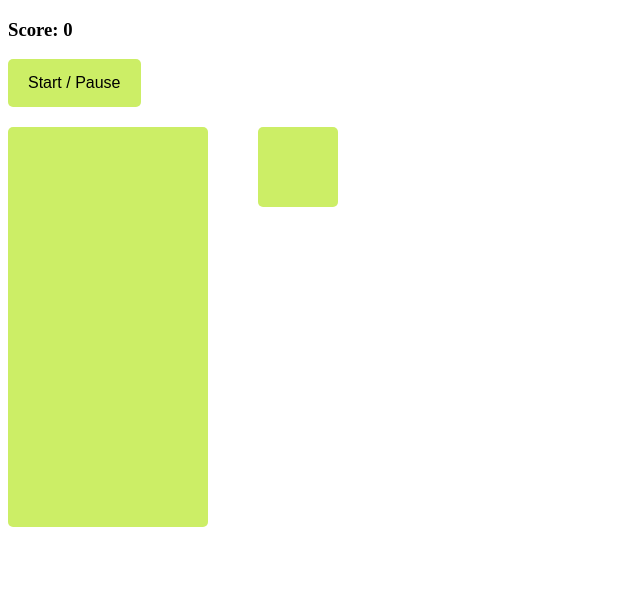
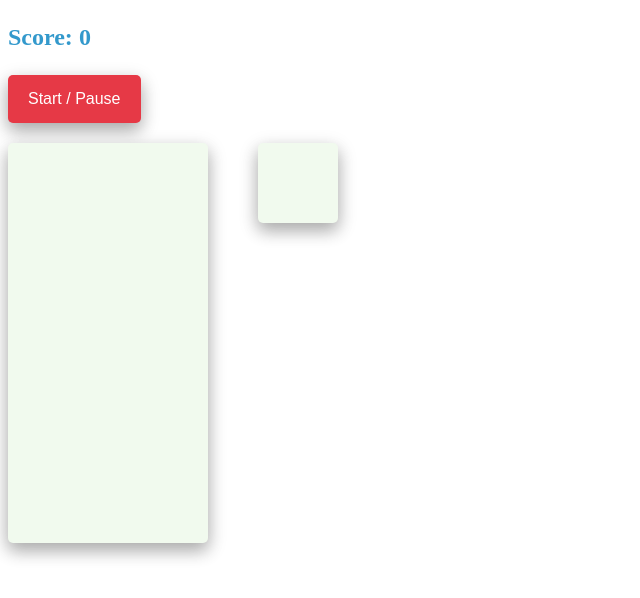
Before and after one commit to ridingTom/tetris, a plain HTML site: page index.html in a window 1280 px wide. Shown: the whole page, without its empty margins (0-640 px from the left). Drawn offline with Linux system fonts and the light colour scheme.

Commit message:
Change colors palette

```diff
--- a/app.js
+++ b/app.js
@@ -8,10 +8,10 @@ document.addEventListener('DOMContentLoaded', () => {
     let timerId
     let score = 0
     const colors = [
-      '#ff9900',
-      '#ff6600',
-      '#990066',
-      '#669900',
+      '#e63946',
+      '#a8dadc',
+      '#457b9d',
+      '#1d3557',
       '#3399cc'
     ]
 
--- a/style.css
+++ b/style.css
@@ -7,8 +7,9 @@
     height: 400px;
     display: flex;
     flex-wrap: wrap;
-    background-color: #ccee66;
+    background-color: #f1faee;
     border-radius: 5px;
+    box-shadow: 0 8px 16px 0 rgba(0,0,0,0.2), 0 6px 20px 0 rgba(0,0,0,0.19);
   }
 
   .grid div {
@@ -27,8 +28,9 @@
     height: 80px;
     display: flex;
     flex-wrap: wrap;
-    background-color: #ccee66;
+    background-color: #f1faee;
     border-radius: 5px;
+    box-shadow: 0 8px 16px 0 rgba(0,0,0,0.2), 0 6px 20px 0 rgba(0,0,0,0.19);
   }
 
   .mini-grid div {
@@ -37,18 +39,26 @@
   }
 
   #start-button {
+    color: #fff;
     margin-bottom: 20px;
     border-radius: 5px;
     border: none;
     cursor: pointer;
-    background-color: #ccee66;
+    background-color: #e63946;
     padding: 15px 20px;
     text-align: center;
     text-decoration: none;
     display: inline-block;
     font-size: 16px;
+    box-shadow: 0 8px 16px 0 rgba(0,0,0,0.2), 0 6px 20px 0 rgba(0,0,0,0.19);
   }
 
   #start-button:hover {
+    color: #e63946;
     background-color: #f1faee;
   }
+
+  h3 {
+    color: #3399cc;
+    font-size: 24px;
+  }
```
